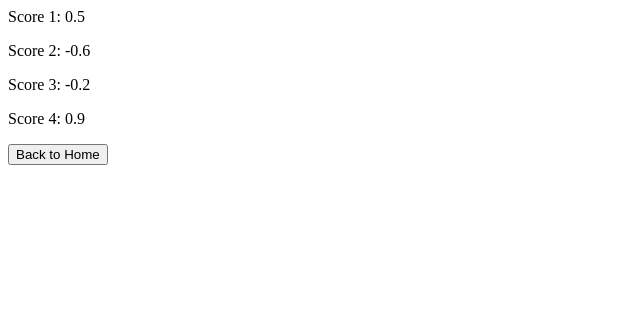
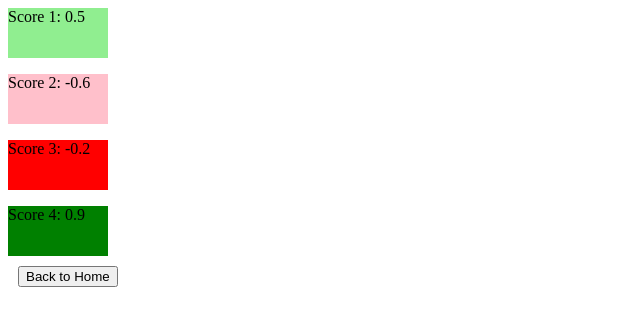
Before and after one commit to UNT-CSCE5214/project-repository-team_iowa, a Flask app: template Flask/steamapp/templates/output.html in a window 1280 px wide. Shown: the top 326 px of the page, without its empty margins (0-640 px from the left). Run offline with Flask 2, Linux system fonts and the light colour scheme; the template is opened without the code that fills it, so the values that code supplies are empty.

Commit message:
Adding CSS
Added a basic CSS stylesheet for the output.
TODO: make colors change based on scores

```diff
--- a/Flask/steamapp/templates/output.html
+++ b/Flask/steamapp/templates/output.html
@@ -1,19 +1,22 @@
 <html>
+    <head>
+		<link rel="stylesheet" href="outputStyle.css">
+	</head>
     <body>
-        <div>
+		<div id='score1'>
 			<p>Score 1: {{ score1 }}</p>
 		</div>
-		<div>
+		<div id='score2'>
 			<p>Score 2: {{ score2 }}</p>
 		</div>
-		<div>
+		<div id='score3'>
 			<p>Score 3: {{ score3 }}</p>
 		</div>
-		<div>
+		<div id='score4'>
 			<p>Score 4: {{ score4 }}</p>
 		</div>
 		<form action="http://127.0.0.1:5000">
-			<input type="submit" value="Back to Home" />
+			<input style="margin:10px" type="submit" value="Back to Home" />
 		</form>
     </body>
 </html>
--- /dev/null
+++ b/Flask/steamapp/templates/outputStyle.css
@@ -0,0 +1,20 @@
+#score1 {
+	width: 100px;
+	height: 50px;
+	background-color: lightgreen;
+}
+#score2 {
+	width: 100px;
+	height: 50px;
+	background-color: pink;
+}
+#score3 {
+	width: 100px;
+	height: 50px;
+	background-color: red;
+}
+#score4 {
+	width: 100px;
+	height: 50px;
+	background-color: green;
+}
```
